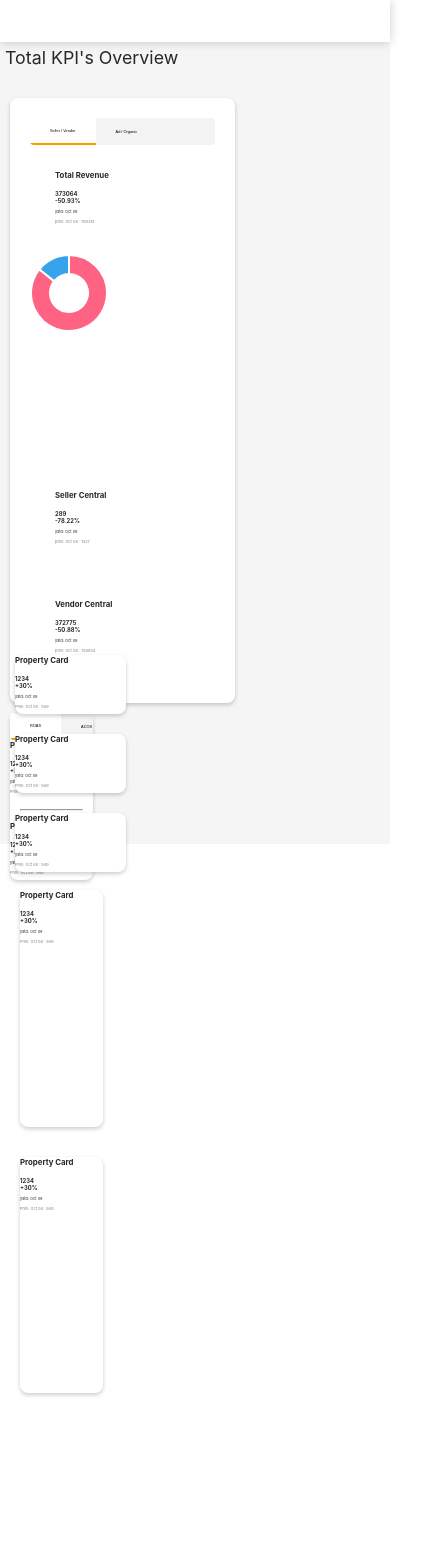
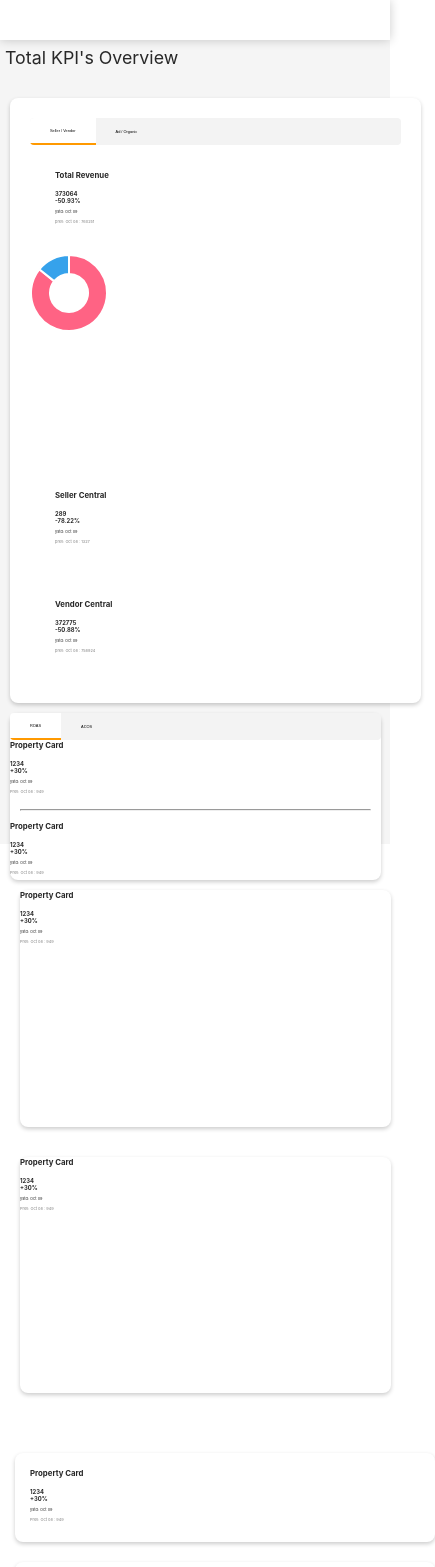
Before and after one commit to priyadav21/device-responsive-web-page, a React (Create React App) app: page / in a window 390 px wide. Shown: the top 1567 px of the page, 435 px wide, since content can reach past the window. Before the commit the page ends 1398 px from the top, so only its background shows below. Built offline with nearby package versions, Linux system fonts and the light colour scheme.

Commit message:
device responsive changes

```diff
--- a/src/Styles.css
+++ b/src/Styles.css
@@ -57,7 +57,7 @@ hr {
 }
 
 .second-row {
-  height: 60vh;
+  /* height: 60vh; */
   padding-top: 20px;
   width: 95%;
   margin: 5px;
@@ -84,10 +84,12 @@ hr {
 }
 
 .side-cards {
-  flex: 1;
+  width: 100%;
+}
+
+.side-cards-row {
   display: flex;
-  flex-wrap: wrap;
-  width: 50%;
+  width: 100%;
 }
 
 .sideCard-col {
@@ -112,14 +114,19 @@ hr {
 
 .third-row {
   height: 20vh;
-  width: 95%;
+  width: 100%;
   padding-top: 40px;
   margin: 5px;
+}
+.bottom-row {
+  display: flex;
+  width: 100%;
 }
 
 .bottom-cards {
   width: 30%;
   margin: 10px;
+  padding: 15px;
 }
 
 .card-title {
@@ -145,12 +152,23 @@ hr {
   margin-bottom: 5px;
 }
 
-@media (max-width: 767px) {
+@media (max-width: 560px) {
   .row {
     flex-direction: column;
   }
-  /* .summary,
-  .side-cards {
+  .summary {
     width: 100%;
-  } */
+  }
+  .side-cards-row {
+    flex-direction: column;
+  }
+  .sideCard-col {
+    width: 100%;
+  }
+  .bottom-row {
+    flex-direction: column;
+  }
+  .bottom-cards {
+    width: 100%;
+  }
 }
--- a/src/components/BottomCards.js
+++ b/src/components/BottomCards.js
@@ -12,7 +12,7 @@ const BottomCards = (props) => {
   }
 
   return (
-    <div className="row">
+    <div className="bottom-row">
       <div className="bottom-cards column shadow white-background">
         <PropertyCard />
       </div>
--- a/src/components/SideCards.js
+++ b/src/components/SideCards.js
@@ -10,7 +10,7 @@ const SideCards = () => {
     { name: "ACOS", type: "acos" },
   ];
   return (
-    <div className="row">
+    <div className="side-cards-row">
       <div className=" sideCard-col shadow white-background column">
         <div className="row">
           <TabComponent tabDetails={tabDetails} setKey={setActiveTab} />
--- a/src/styles/Header.css
+++ b/src/styles/Header.css
@@ -6,5 +6,5 @@
   position: fixed;
   width: 100%;
   z-index: 100;
-  height: 5vh;
+  height: 40px;
 }
```
